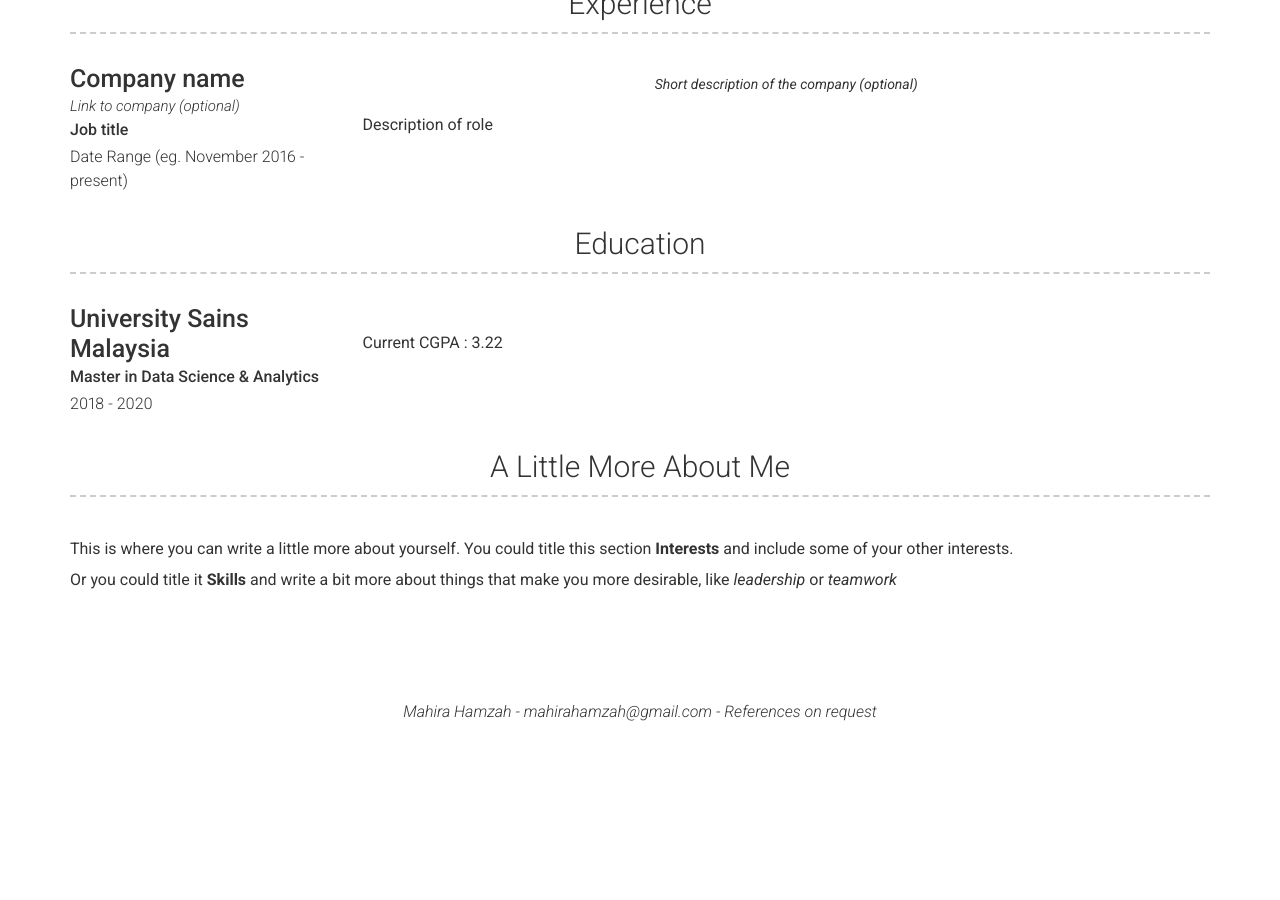
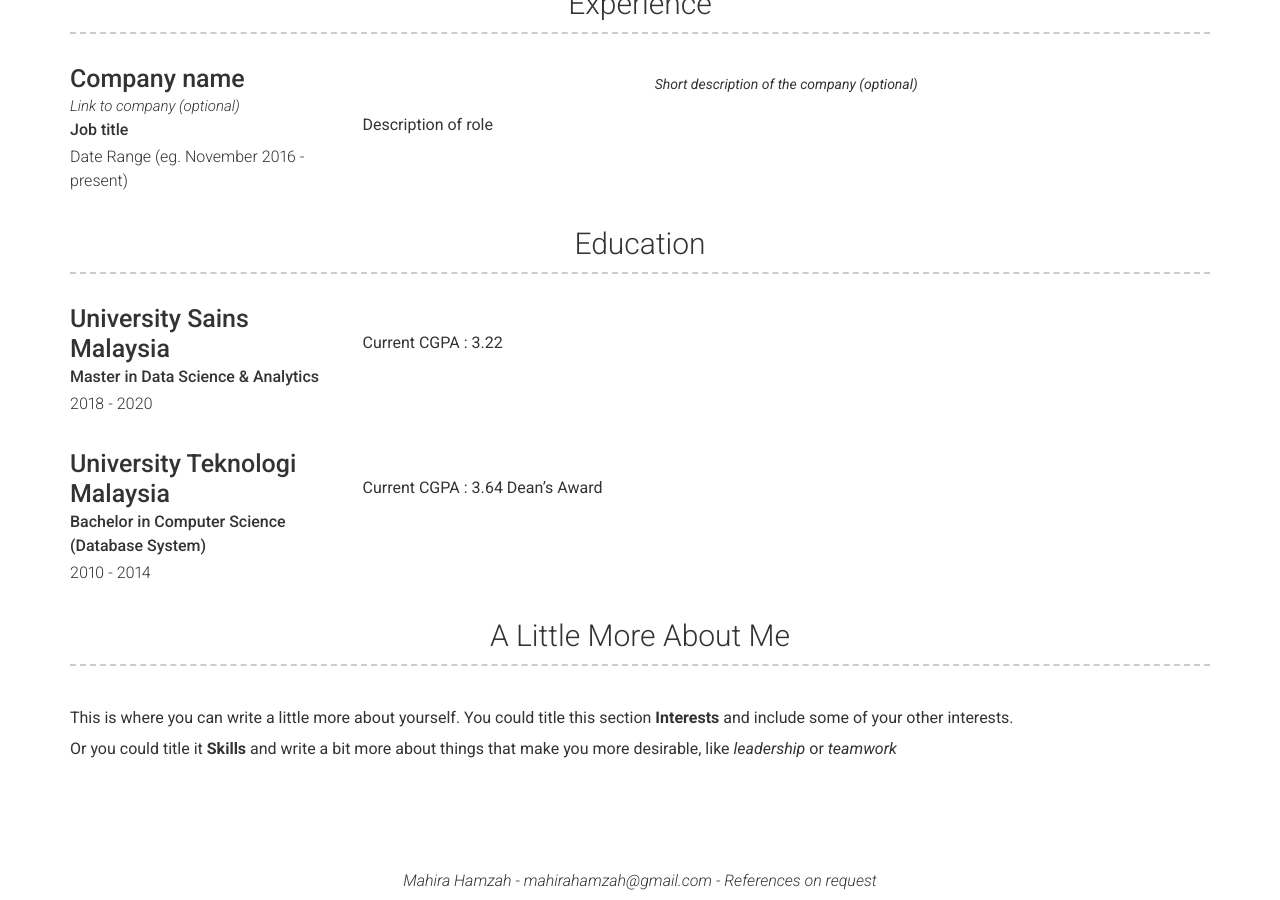
Before and after one commit to mahirahamzah/Resume, a Jekyll site: the page built from index.md, in a window 1280 px wide and 900 px high, scrolled down 811 px. Built offline with Jekyll 4.4.1, drawn with Linux system fonts in a browser that asks for light colours; nearby versions of some CDN libraries; before the commit the page ends 1542 px from its top, so only the background shows below that.

Commit message:
Update education.yml

```diff
--- a/_data/education.yml
+++ b/_data/education.yml
@@ -7,3 +7,14 @@
 
   description: | # this will include new lines to allow paragraphs
     Current CGPA : 3.22
+
+# Education Template
+- layout: left
+  name: University Teknologi Malaysia
+  dates: 2010 - 2014
+  qualification: Bachelor in Computer Science (Database System)
+  quote: >
+
+  description: | # this will include new lines to allow paragraphs
+    Current CGPA : 3.64
+    Dean's Award
```
